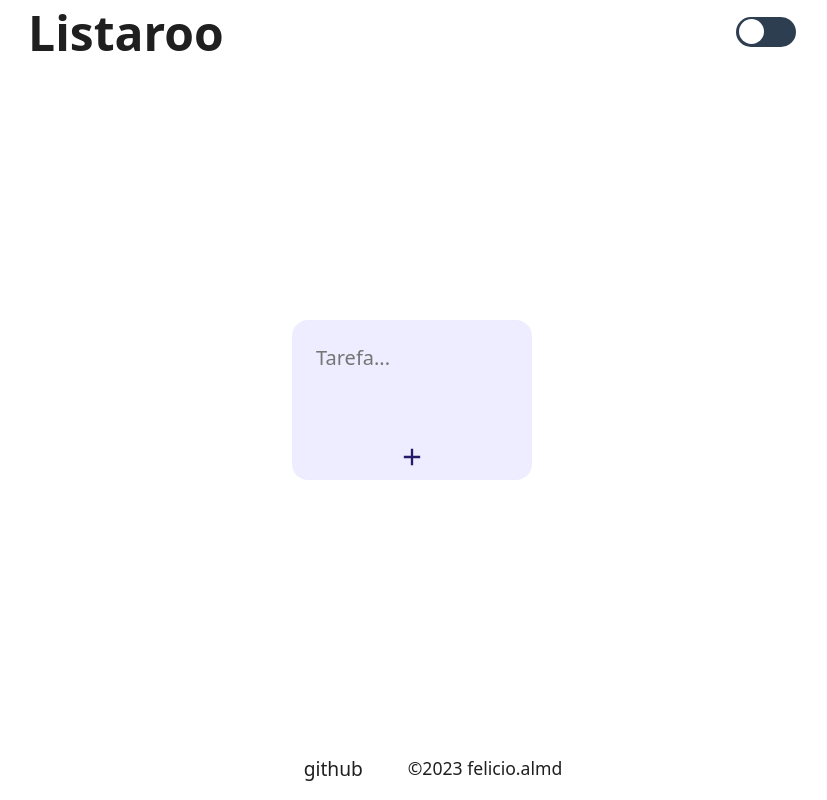
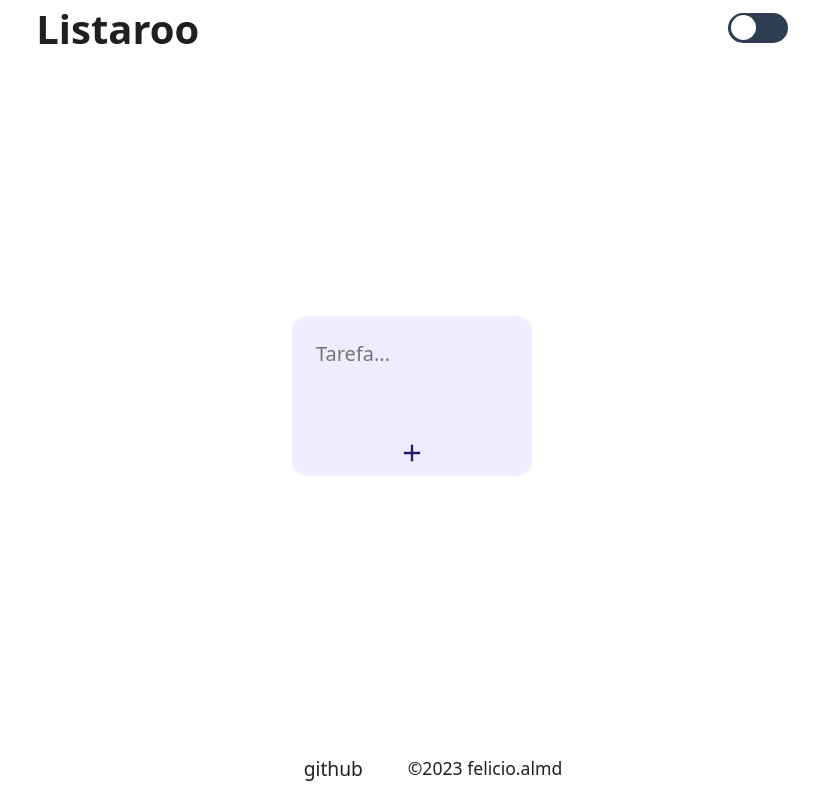
Before and after one commit to felicio-almd/listaroo, a React (Vite) app: page / in a window 1280 px wide. Shown: the whole page, without its empty margins (228-1055 px from the left). Built offline with nearby package versions, Linux system fonts and the light colour scheme; some icons are missing.

Commit message:
header change

```diff
--- a/src/components/Header/Header.css
+++ b/src/components/Header/Header.css
@@ -1,6 +1,6 @@
 .header {
     width: 100%;
-    height: 4rem;
+    height: 3.5rem;
     display: flex;
     align-items: center;
     justify-content: space-around;
@@ -9,7 +9,7 @@
 .header__title {
     background: none;
     font-family: system-ui, -apple-system, BlinkMacSystemFont, 'Segoe UI', Roboto, Oxygen, Ubuntu, Cantarell, 'Open Sans', 'Helvetica Neue', sans-serif;
-    font-size: 3rem;
+    font-size: 2.5rem;
     font-weight: 600;
     text-decoration: none;
     color: var(--black);
```
